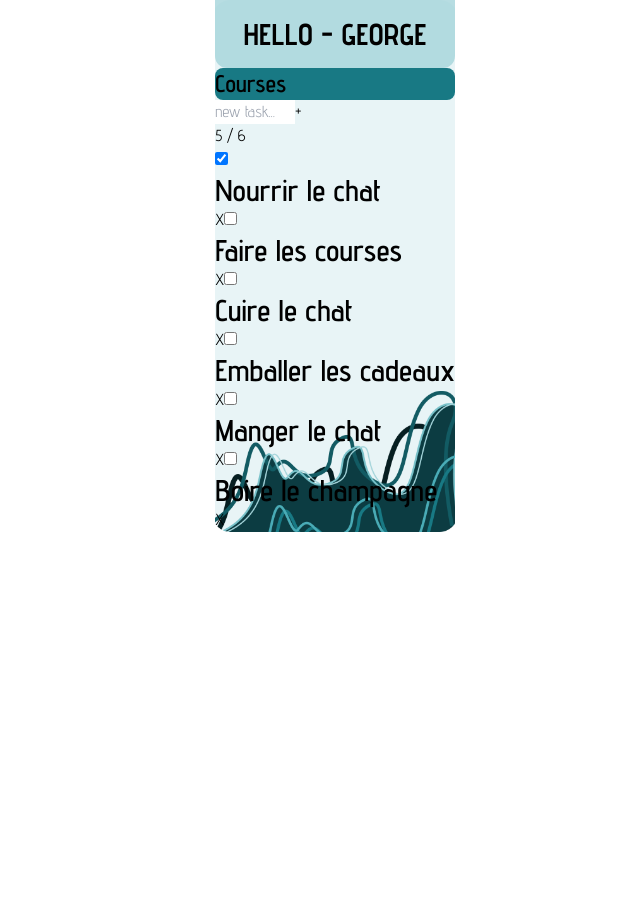
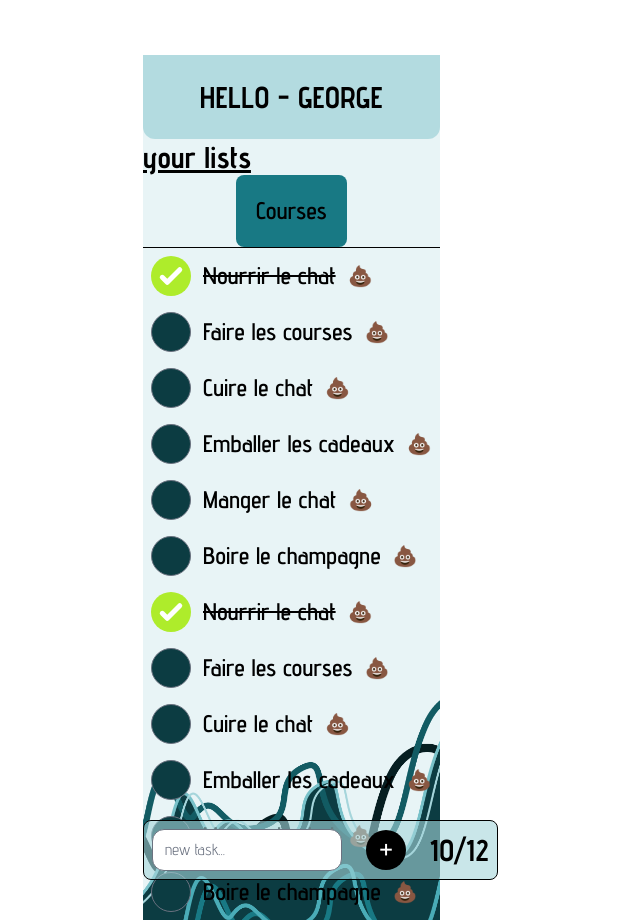
Before and after one commit to cecilejeanneau/toDoList_react-typescript, a React (Create React App) app: page / in a window 1280 px wide. Shown: the whole page, without its empty margins (305-945 px from the left). Before the commit the page ends 800 px from the top, so only its background shows below. Built offline with nearby package versions, Linux system fonts and the light colour scheme.

Commit message:
✨design toDo finished

```diff
--- a/package.json
+++ b/package.json
@@ -3,6 +3,7 @@
   "version": "0.1.0",
   "private": true,
   "dependencies": {
+    "@tailwindcss/forms": "^0.5.3",
     "@testing-library/jest-dom": "^5.16.5",
     "@testing-library/react": "^13.4.0",
     "@testing-library/user-event": "^13.5.0",
--- a/src/App.tsx
+++ b/src/App.tsx
@@ -9,8 +9,10 @@ import ToDoList from './components/ToDoList';
  */
 function App(): JSX.Element {
 	return (
-		<div className='App bg-waves bg-cover bg-no-repeat bg-bottom'>
-			<ToDoList />
+		<div className='App w-96 h-922 relative'>
+			<div className='bg-waves bg-cover bg-no-repeat bg-bottom absolute bottom-0 z-1'>
+				<ToDoList />
+			</div>
 		</div>
 	);
 }
--- a/src/components/ToDoForm.tsx
+++ b/src/components/ToDoForm.tsx
@@ -1,8 +1,10 @@
 import React, {FormEvent} from 'react';
 import {useState} from 'react';
+import IToDos from '../models/IToDos';
 
 interface IToDoFormProps {
-	onNewTask: (title: string) => void
+	onNewTask: (title: string) => void;
+	tasks: IToDos[],
 	// type of a function (param: type) => the return -- it's a function with another function as param so : function with callback
 }
 
@@ -13,6 +15,9 @@ interface IToDoFormProps {
  */
 function ToDoForm(props: IToDoFormProps): JSX.Element {
 	const [taskTitle, setTasktitle] = useState('');
+
+	const tasks = props.tasks;
+	const remaining = tasks.filter((t) => !t.done).length;
 
 	/**
 	 * Retrieve the value of the input and update the state with set
@@ -32,11 +37,13 @@ function ToDoForm(props: IToDoFormProps): JSX.Element {
 		props.onNewTask(taskTitle);
 	}
 	return (
-		<form onSubmit={sendData}>
-			<label htmlFor="">
-				<input className='w-20' type="text" placeholder='new task...' onInput={updateField} />
+		<form className='m-auto w-fit fixed bottom-10 flex items-center p-2 bg-light-nuance-40/60 rounded-lg border-black border gap-6 absolute z-3'
+			onSubmit={sendData}>
+			<label htmlFor='task'>
+				<input className='w-25 rounded-xl' type="text" placeholder='new task...' onInput={updateField} />
 			</label>
-			<button type="submit">+</button>
+			<button className='text-white text-4xl w-10 h-10 rounded-full bg-black' type="submit">+</button>
+			<p className='text-black text-3xl font-bold'>{remaining}/{tasks.length}</p>
 		</form>
 	);
 }
--- a/src/components/ToDoItem.tsx
+++ b/src/components/ToDoItem.tsx
@@ -39,10 +39,12 @@ function ToDoItem(props: IToDoItemProps): JSX.Element {
 	}
 
 	return (
-		<label htmlFor={id}>
-			<input type="checkbox" id={id} defaultChecked={done} onChange={onCheck}/>
-			<p className='text-3xl font-semibold'>{title}</p>
-			<button type="button" title="Delete" onClick={onDelete}>X</button>
+		<label className='flex items-center gap-3 p-2' htmlFor={id}>
+			<input
+				className='w-10 h-10 rounded-full bg-dark-color-60 checked:bg-color-state-success checked:line-through'
+				type="checkbox" id={id} defaultChecked={done} onChange={onCheck}/>
+			<p className={`text-2xl font-semibold ${props.task.done ? 'line-through' : ''}`}>{title}</p>
+			<button className='text-xl' type="button" title="Delete" onClick={onDelete}>💩</button>
 		</label>
 	);
 }
--- a/src/components/ToDoItems.tsx
+++ b/src/components/ToDoItems.tsx
@@ -16,14 +16,14 @@ interface IToDoItemsProps {
 function ToDoItems(props: IToDoItemsProps): JSX.Element {
 	const tasks = props.tasks;
 
-	const remaining = tasks.filter((t) => !t.done).length;
+	// const remaining = tasks.filter((t) => !t.done).length;
 
 	return (
-		<div>
-			<p>{remaining} / {tasks.length}</p>
+		<div className='flex flex-col'>
 			{tasks.map((task) => {
 				return <ToDoItem onCheckbox={props.onCheckbox} task={task} key={task.id} onDelete={props.onDelete} />;
 			})}
+			{/* <p className='self-end text-white'>{remaining} / {tasks.length}</p> */}
 		</div>
 	);
 }
--- a/src/components/ToDoList.tsx
+++ b/src/components/ToDoList.tsx
@@ -54,13 +54,20 @@ function ToDoList(): JSX.Element {
 
 	return (
 		<div>
-			<header className='bg-light-nuance-40/80 rounded-xl rounded-t-none text-center p-4'>
+			<header className='sticky top-0 bg-light-nuance-40/80 rounded-xl rounded-t-none text-center p-6'>
 				<p className='text-3xl font-bold uppercase'>Hello - {toDoList.username}</p>
 			</header>
-			<h1 className='text-2xl font-semibold bg-dark-color-20 rounded-lg'>{toDoList.title}</h1>
+			<div>
+				<h2 className='underline text-3xl font-bold'>your lists</h2>
+				<div className='flex justify-evenly'>
+					<h3 className='w-fit p-5 text-2xl font-semibold bg-dark-color-20 rounded-lg'>{toDoList.title}</h3>
+				</div>
+			</div>
 
-			<ToDoForm onNewTask={add} />
+			<hr className='border-2.5 border-black' />
+
 			<ToDoItems tasks={toDoList.tasks} onDelete={onDelete} onCheckbox={onCheckbox} />
+			<ToDoForm onNewTask={add} tasks={toDoList.tasks}/>
 		</div>
 	);
 }
--- a/src/datas/fakedatas.ts
+++ b/src/datas/fakedatas.ts
@@ -12,5 +12,11 @@ export default <ITodoList>{
 		<IToDos>{id: nanoid(), done: false, title: 'Emballer les cadeaux'},
 		<IToDos>{id: nanoid(), done: false, title: 'Manger le chat'},
 		<IToDos>{id: nanoid(), done: false, title: 'Boire le champagne'},
+		<IToDos>{id: nanoid(), done: true, title: 'Nourrir le chat'},
+		<IToDos>{id: nanoid(), done: false, title: 'Faire les courses'},
+		<IToDos>{id: nanoid(), done: false, title: 'Cuire le chat'},
+		<IToDos>{id: nanoid(), done: false, title: 'Emballer les cadeaux'},
+		<IToDos>{id: nanoid(), done: false, title: 'Manger le chat'},
+		<IToDos>{id: nanoid(), done: false, title: 'Boire le champagne'},
 	],
 };
--- a/tailwind.config.js
+++ b/tailwind.config.js
@@ -1,18 +1,24 @@
 /** @type {import('tailwindcss').Config} */
 module.exports = {
+	mode: 'jit',
 	content: [
 		'./src/**/*.{js,jsx,ts,tsx}',
 	],
 	theme: {
 		extend: {
+			height: {
+				'922': '57.5rem',
+			},
 			backgroundImage: {
 				'waves': 'url("../public/background.png")',
 			},
 			colors: {
 				'light-nuance-40': '#A5D5DB',
 				'dark-color-20': '#187984',
+				'dark-color-60': '#0C3C42',
+				'color-state-success': '#AEEC2B',
 			},
 		},
 	},
-	plugins: [],
+	plugins: [require('@tailwindcss/forms')],
 };
```
